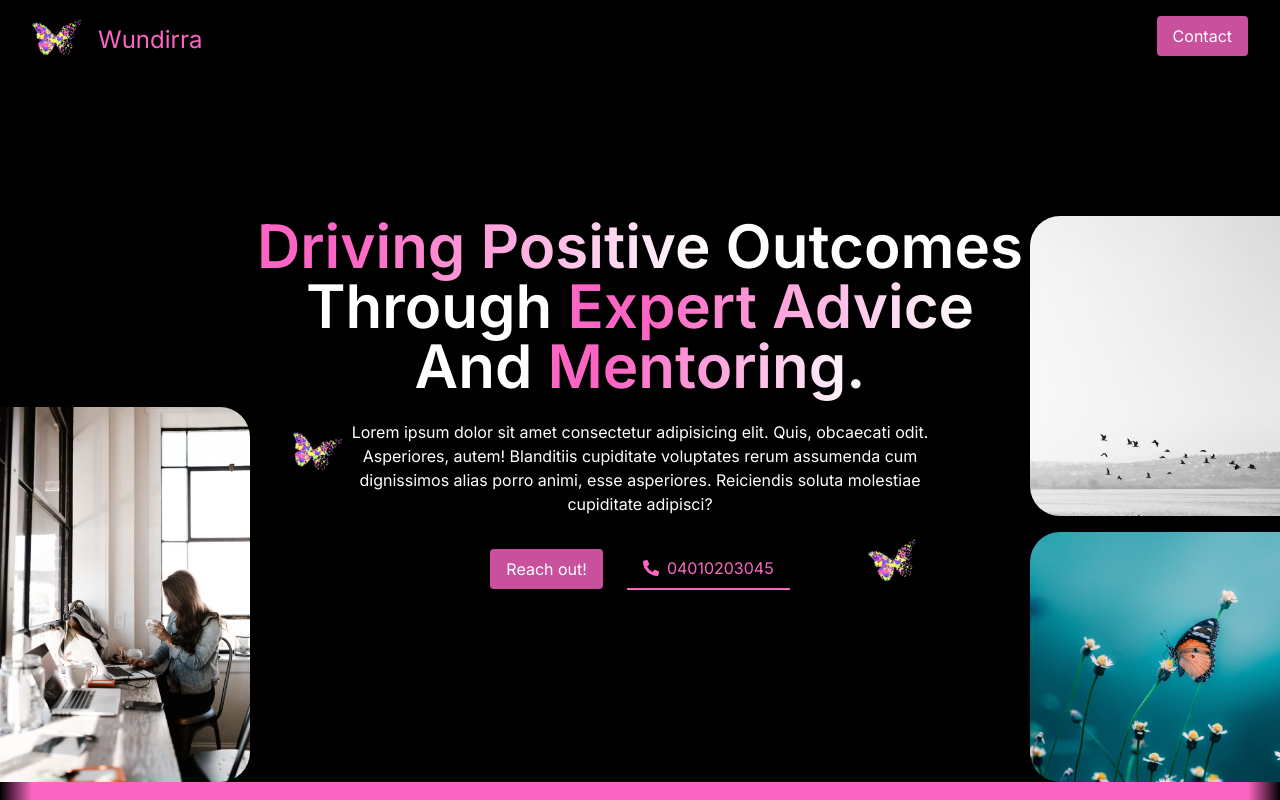
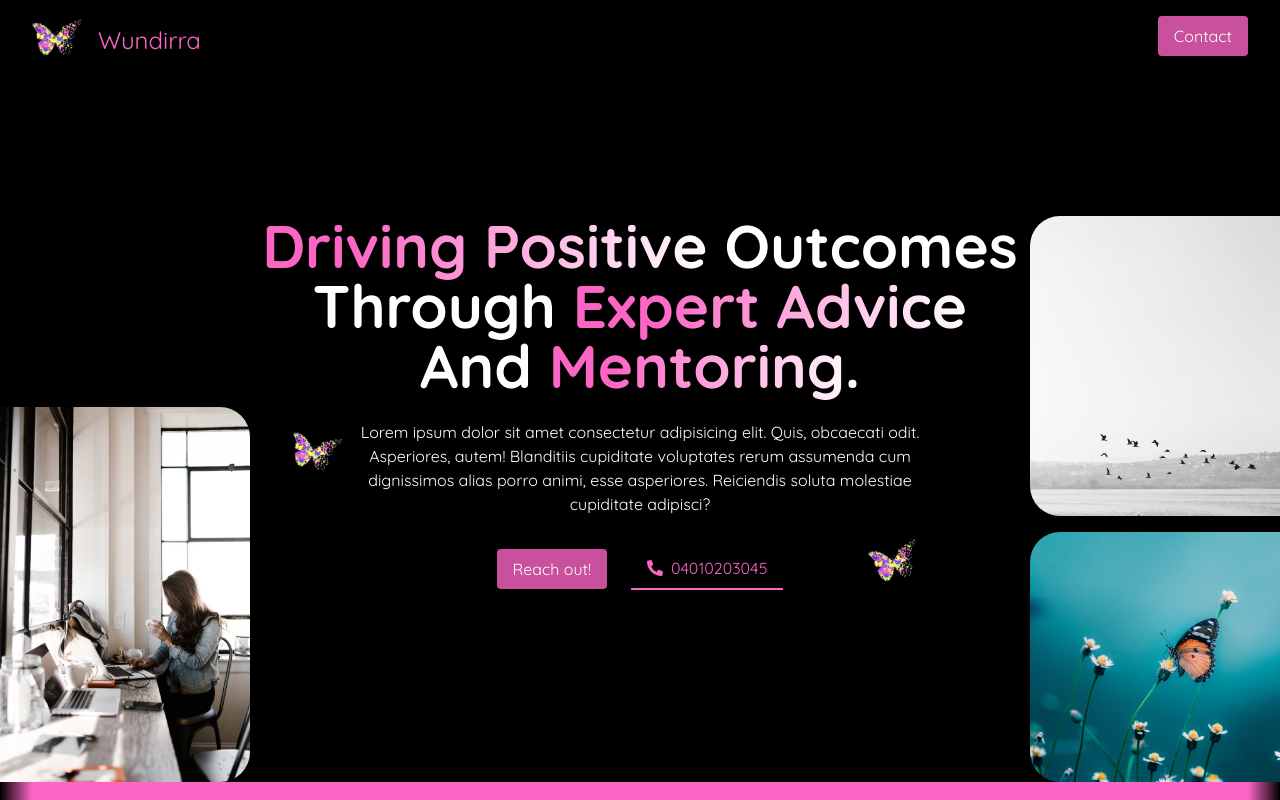
Before and after one commit to codesydney/wundirra, a Next.js app: page / in a window 1280 px wide. Shown: the top 800 px of the page. Built offline with nearby package versions, Linux system fonts and the light colour scheme.

Commit message:
updated quicksand as typography

```diff
--- a/src/app/globals.css
+++ b/src/app/globals.css
@@ -1,3 +1,5 @@
+@import url('https://fonts.googleapis.com/css2?family=Quicksand:wght@300;400;500;700&display=swap');
+
 @tailwind base;
 @tailwind components;
 @tailwind utilities;
@@ -16,3 +18,7 @@
     @apply text-custom-light;
   }
 }
+
+* {
+  font-family: 'Quicksand', sans-serif;
+}
--- a/tailwind.config.ts
+++ b/tailwind.config.ts
@@ -8,6 +8,9 @@
   ],
   theme: {
     extend: {
+      fontFamily: {
+        quicksand: ['Quicksand', 'sans-serif'],
+      },
       backgroundImage: {
         'gradient-radial': 'radial-gradient(var(--tw-gradient-stops))',
         'gradient-conic':
```
